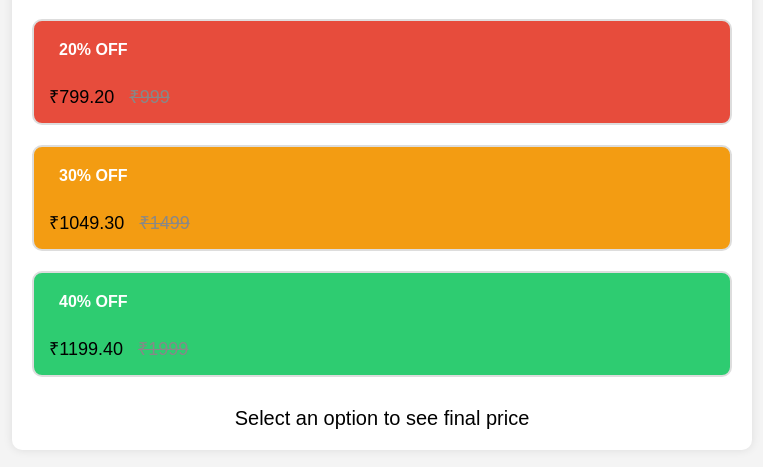
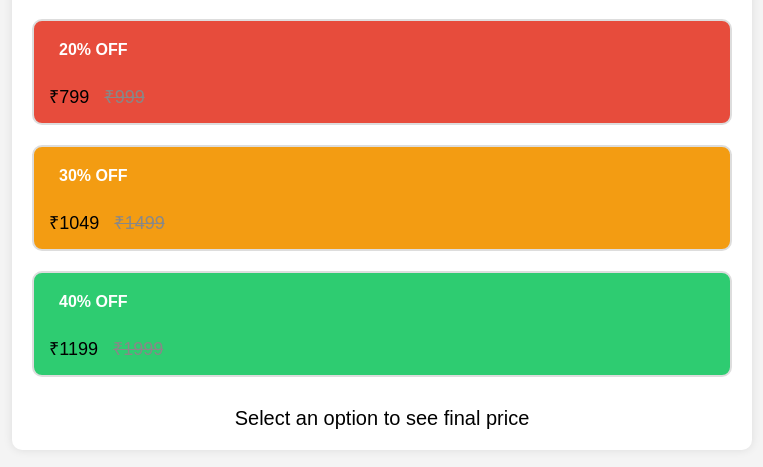
Before and after one commit to mysorevasavi/Proveway_Assessment, a plain HTML site: page index.html in a window 1280 px wide. Shown: the part 101-568 px from the top of the page, without its empty margins (258-1021 px from the left). Drawn offline with Linux system fonts and the light colour scheme.

Commit message:
Update index.html

```diff
--- a/index.html
+++ b/index.html
@@ -12,17 +12,17 @@
 
     <div class="option red" data-discount="20" data-original="999">
       <div class="badge">20% OFF</div>
-      <div class="price">₹799.20 <del>₹999</del></div>
+      <div class="price">₹799 <del>₹999</del></div>
     </div>
 
     <div class="option orange" data-discount="30" data-original="1499">
       <div class="badge">30% OFF</div>
-      <div class="price">₹1049.30 <del>₹1499</del></div>
+      <div class="price">₹1049 <del>₹1499</del></div>
     </div>
 
     <div class="option green" data-discount="40" data-original="1999">
       <div class="badge">40% OFF</div>
-      <div class="price">₹1199.40 <del>₹1999</del></div>
+      <div class="price">₹1199 <del>₹1999</del></div>
     </div>
 
     <div class="total" id="total">Select an option to see final price</div>
```
